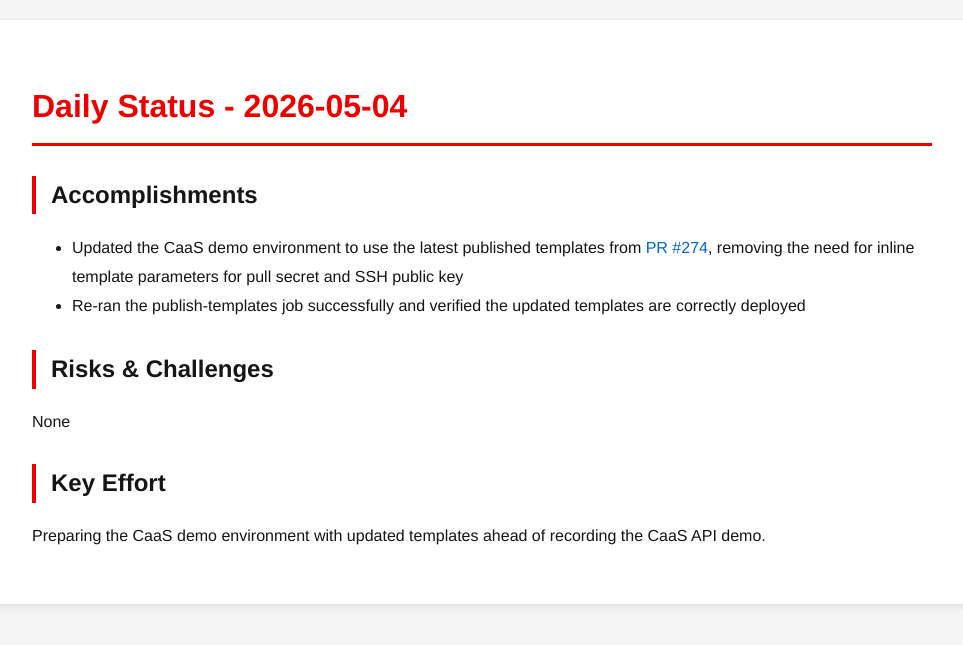
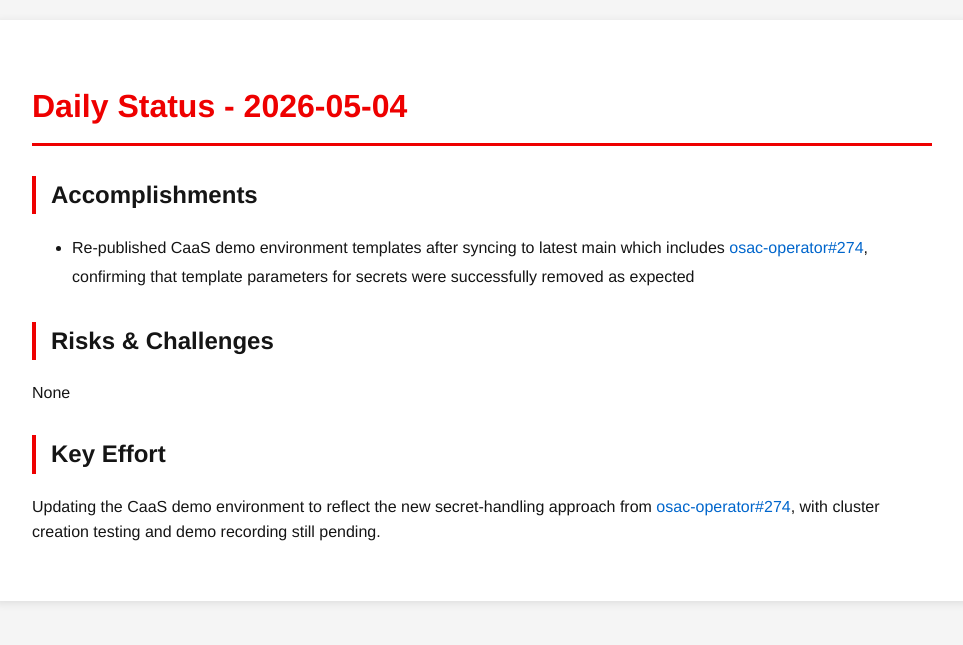
Before and after one commit to tzvatot/daily-status, a Jekyll site: the page built from 2026-05-04.md, in a window 1280 px wide. Shown: the top 645 px of the page, without its empty margins (158-1121 px from the left). Built offline with Jekyll 4.4.1, drawn with Linux system fonts in a browser that asks for light colours.

Commit message:
Daily status update - 2026-05-04

```diff
--- a/2026-05-04.md
+++ b/2026-05-04.md
@@ -7,11 +7,10 @@ date: 2026-05-04
 # Daily Status - 2026-05-04
 
 ## Accomplishments
-- Updated the CaaS demo environment to use the latest published templates from [PR #274](https://github.com/osac-project/osac-operator/pull/274), removing the need for inline template parameters for pull secret and SSH public key
-- Re-ran the publish-templates job successfully and verified the updated templates are correctly deployed
+- Re-published CaaS demo environment templates after syncing to latest main which includes [osac-operator#274](https://github.com/osac-project/osac-operator/pull/274), confirming that template parameters for secrets were successfully removed as expected
 
 ## Risks & Challenges
 None
 
 ## Key Effort
-Preparing the CaaS demo environment with updated templates ahead of recording the CaaS API demo.
+Updating the CaaS demo environment to reflect the new secret-handling approach from [osac-operator#274](https://github.com/osac-project/osac-operator/pull/274), with cluster creation testing and demo recording still pending.
```
